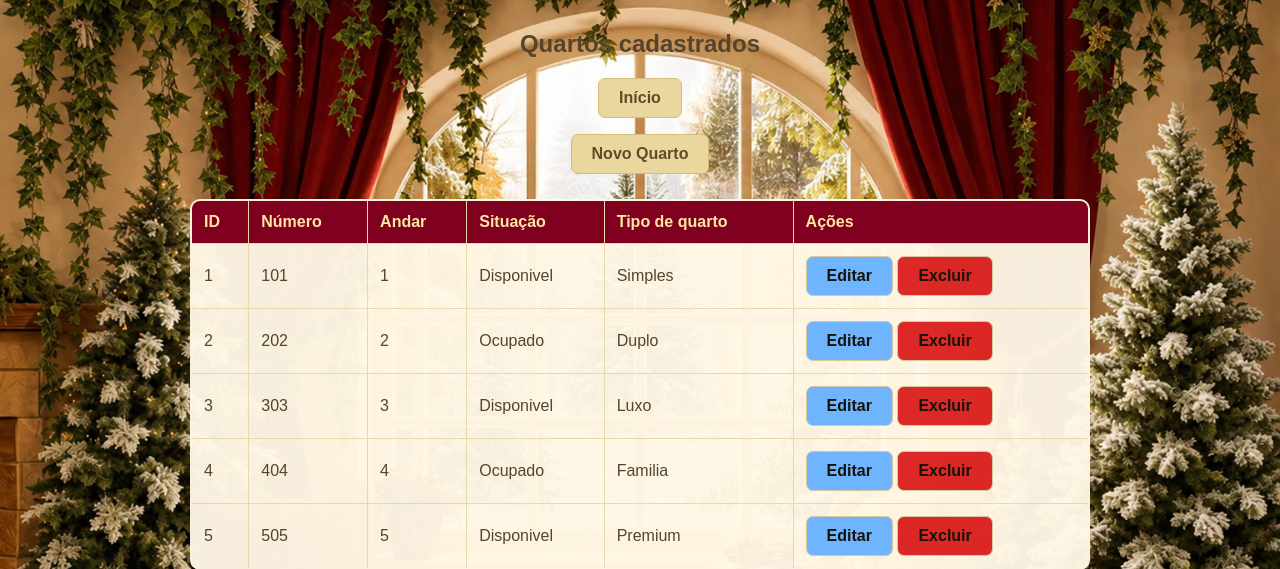
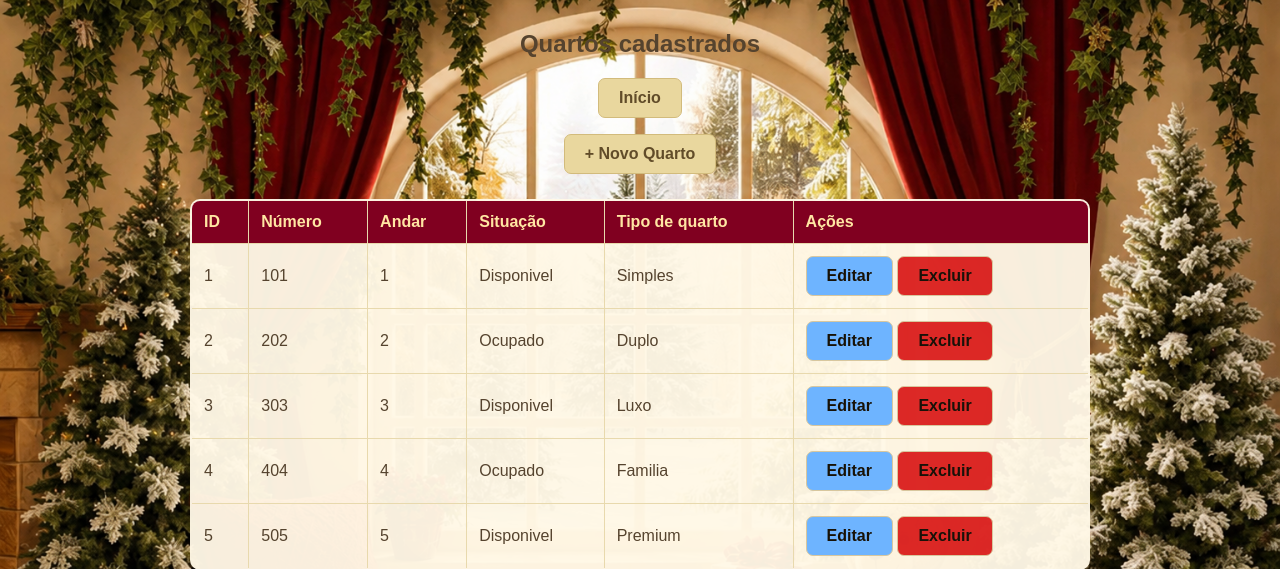
Before and after one commit to aliciatenorio/pousada_aliciabia, a PHP site: page /Quartos/listar_quartos.php in a window 1280 px wide. Shown: the top 569 px of the page. Run offline with PHP 8.4, Linux system fonts and the light colour scheme; data comes from the database, SQL or seed files in the repository.

Commit message:
Update listar_quartos.php

```diff
--- a/Quartos/listar_quartos.php
+++ b/Quartos/listar_quartos.php
@@ -21,7 +21,7 @@
     <h2>Quartos cadastrados</h2>
 
     <p><a class="btn btn-inicio" href="../index.php">Início</a></p>
-    <p><a class="btn btn-novo" href="form_quarto.php">Novo Quarto</a></p>
+    <p><a class="btn btn-novo" href="form_quarto.php">+ Novo Quarto</a></p>
 
     <?php if(count($quartos) > 0): ?>
         <table>
```
